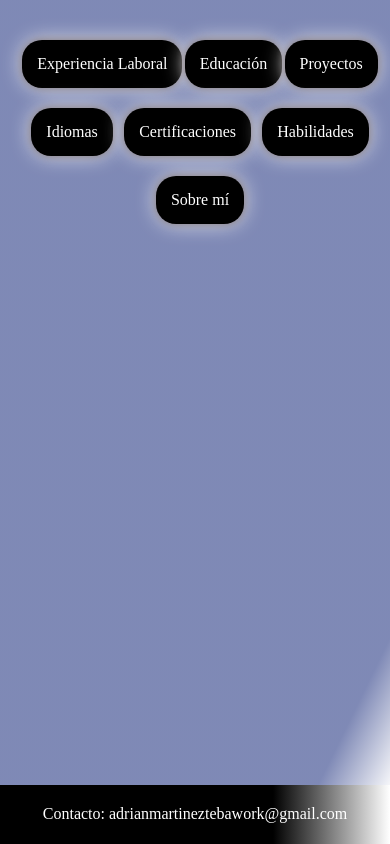
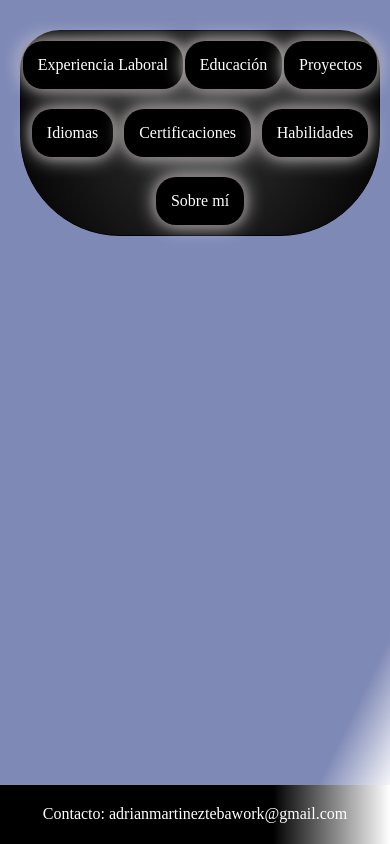
Before and after one commit to adrianMartinezTeba/paginaPersonal, a React (Vite) app: page /biografia in a window 390 px wide. Built offline with nearby package versions, Linux system fonts and the light colour scheme.

Commit message:
video preview bien

```diff
--- a/src/components/Biografia/Biografia.scss
+++ b/src/components/Biografia/Biografia.scss
@@ -48,13 +48,16 @@
         margin: 20px;
         background-color: rgb(63, 87, 128);
         box-shadow: 0 0 8px 0 rgb(68, 72, 146), 0 0 20px 0 rgba(255, 254, 254, 0.86);
-
+        a{
+            color:white;
+        }
         h2 {
             margin-bottom: 10px;
             text-decoration: underline;
         }
 
         p {
+
             padding: 5px;
         }
     }
@@ -172,6 +175,12 @@
     flex-direction: row;
     flex-wrap: wrap;
     justify-content: space-evenly;
+    border: 1px solid black;
+    background-image: radial-gradient(circle, #333, black);
+    border-top-left-radius: 40px;
+    border-top-right-radius: 40px;
+    border-bottom-left-radius: 100px;
+    border-bottom-right-radius: 100px;
   }
     .contenidoCV {
         margin-top: 50px;
--- a/src/components/Proyectos/Proyectos.jsx
+++ b/src/components/Proyectos/Proyectos.jsx
@@ -47,7 +47,7 @@ const Proyectos = () => {
         <div className='cuadros-container'>
 
           <div className={info ? 'infoExtended' : 'info'}>
-            <div className='inf-sup'>{paginasWeb.nombre}
+            <div className='inf-sup'><p>{paginasWeb.nombre}</p>
               <button className='infor-btn' onClick={handdleInfo}>
                 {info ? '-' : '+'}
               </button>
--- a/src/components/Proyectos/Proyectos.scss
+++ b/src/components/Proyectos/Proyectos.scss
@@ -13,7 +13,12 @@
   background-color: white;
   justify-content: center;
   margin-bottom: 10px;
+  div{
+    align-self: center;
+    justify-content: space-between;
+    width:95%;
 
+  }
   ul {
     li {
       max-width: 400px;
```
Also changed, not shown: 1 other file (tests, documents, lock files or other folders).
